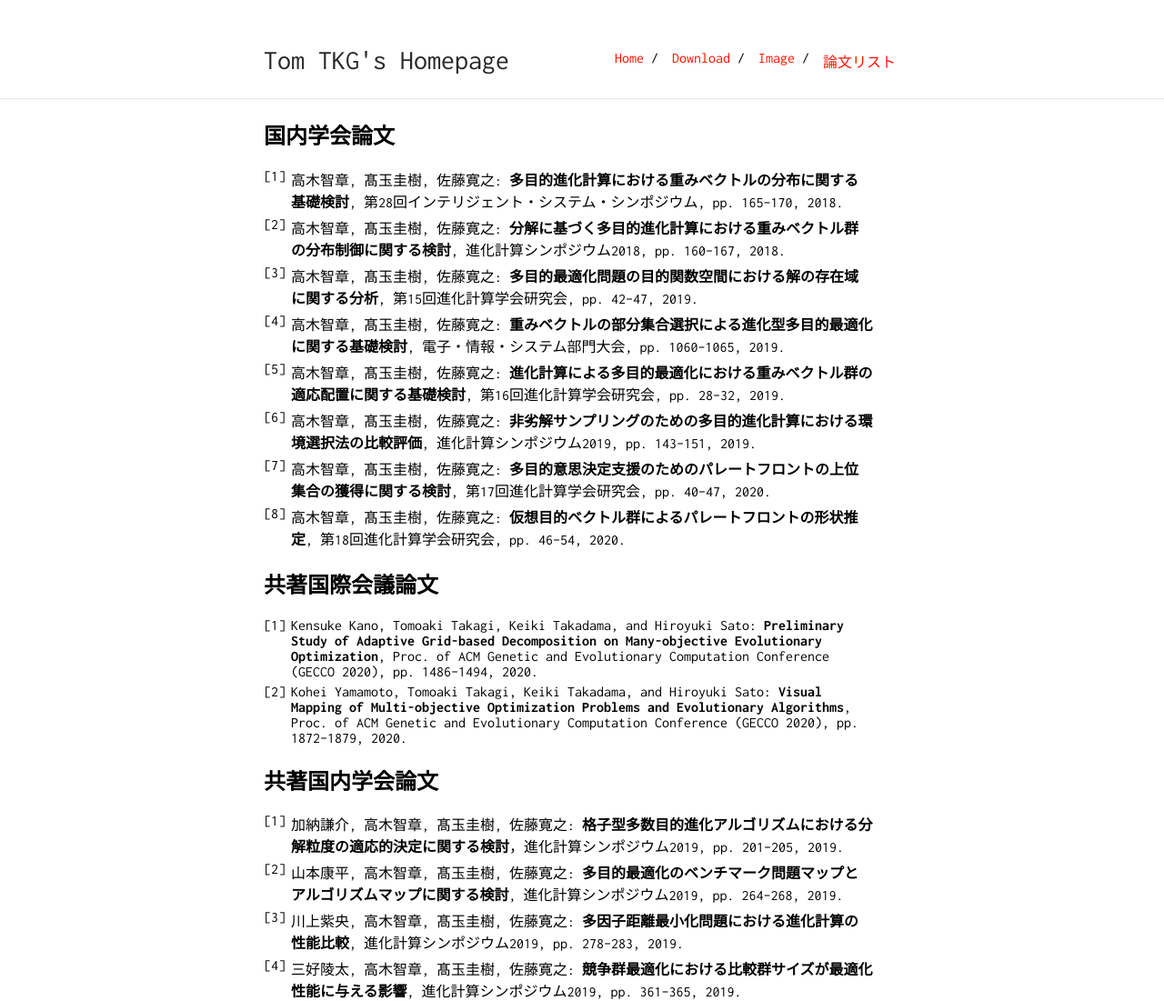
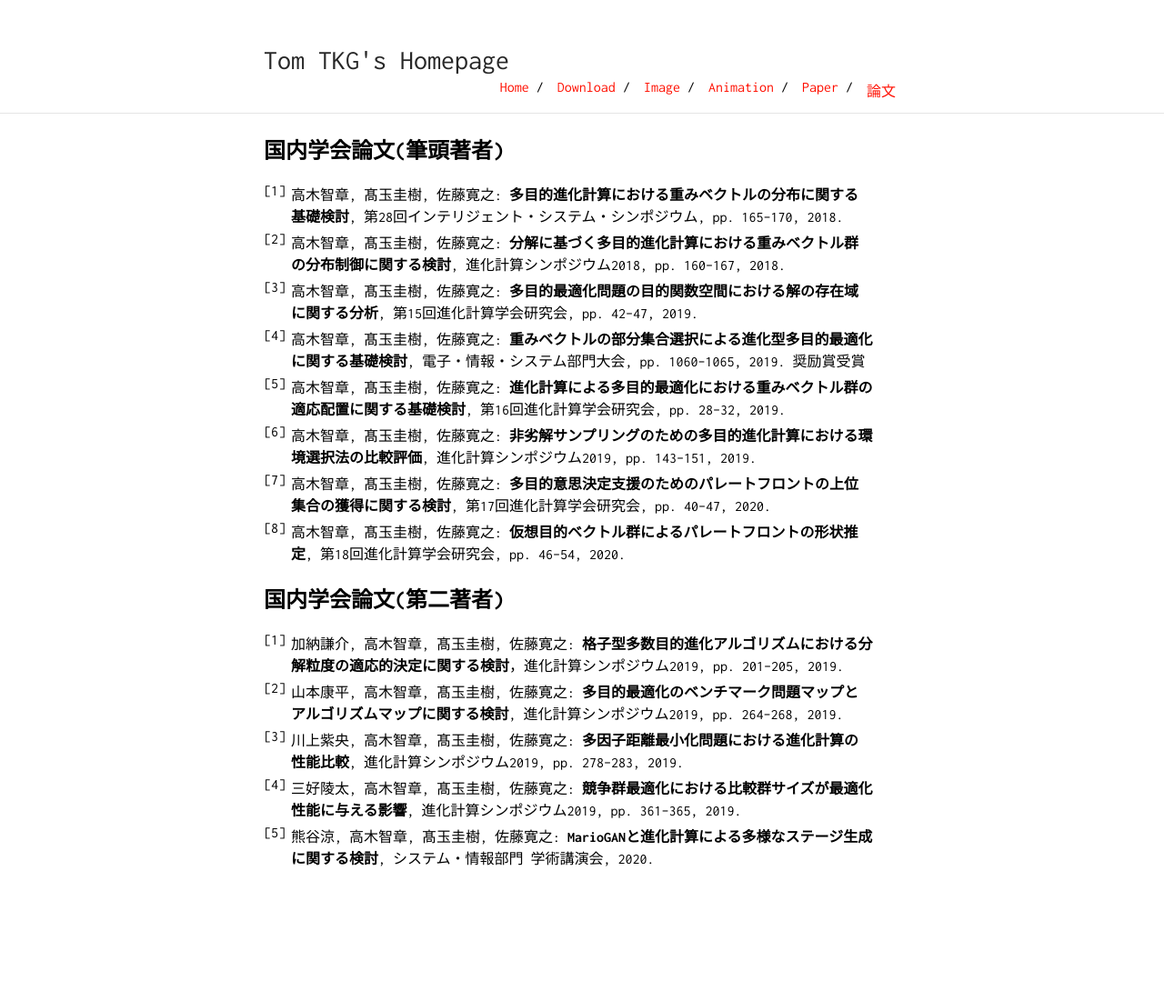
Before and after one commit to tomtkg/tomtkg.github.io, a Jekyll site: the page built from paperJP.md, in a window 1280 px wide. Shown: the whole page at 91% size. Built offline with Jekyll 4.4.1, drawn with Linux system fonts in a browser that asks for light colours; after the commit the page ends 955 px from its top, so only the background shows below that.

Commit message:
update HP

```diff
--- a/_config.yml
+++ b/_config.yml
@@ -4,7 +4,6 @@
 #baseurl: "./"
 
 markdown: kramdown
-#ins_logo: "./bits-logo.png"
 
 tracking_id: UA-170789008-1
 
@@ -27,5 +26,9 @@
    link: "download"
  - name: "Image"
    link: "image"
- - name: "論文リスト"
+ - name: "Animation"
+   link: "animation"
+ - name: "Paper"
+   link: "paper"
+ - name: "論文"
    link: "paperJP"
--- a/paperJP.md
+++ b/paperJP.md
@@ -3,22 +3,19 @@
 title: Tom TKG's Homepage
 ---
 
-## 国内学会論文
+## 国内学会論文(筆頭著者)
 1. 高木智章, 髙玉圭樹, 佐藤寛之: **多目的進化計算における重みベクトルの分布に関する基礎検討**,  第28回インテリジェント・システム・シンポジウム, pp. 165--170, 2018.
 1. 高木智章, 髙玉圭樹, 佐藤寛之: **分解に基づく多目的進化計算における重みベクトル群の分布制御に関する検討**, 進化計算シンポジウム2018, pp. 160--167, 2018.
 1. 高木智章, 髙玉圭樹, 佐藤寛之: **多目的最適化問題の目的関数空間における解の存在域に関する分析**, 第15回進化計算学会研究会, pp. 42--47, 2019.
-1. 高木智章, 髙玉圭樹, 佐藤寛之: **重みベクトルの部分集合選択による進化型多目的最適化に関する基礎検討**, 電子・情報・システム部門大会, pp. 1060--1065, 2019.
+1. 高木智章, 髙玉圭樹, 佐藤寛之: **重みベクトルの部分集合選択による進化型多目的最適化に関する基礎検討**, 電子・情報・システム部門大会, pp. 1060--1065, 2019. 奨励賞受賞
 1. 高木智章, 髙玉圭樹, 佐藤寛之: **進化計算による多目的最適化における重みベクトル群の適応配置に関する基礎検討**, 第16回進化計算学会研究会, pp. 28--32, 2019.
 1. 高木智章, 髙玉圭樹, 佐藤寛之: **非劣解サンプリングのための多目的進化計算における環境選択法の比較評価**, 進化計算シンポジウム2019, pp. 143--151, 2019.
 1. 高木智章, 髙玉圭樹, 佐藤寛之: **多目的意思決定支援のためのパレートフロントの上位集合の獲得に関する検討**, 第17回進化計算学会研究会, pp. 40--47, 2020.
 1. 高木智章, 髙玉圭樹, 佐藤寛之: **仮想目的ベクトル群によるパレートフロントの形状推定**, 第18回進化計算学会研究会, pp. 46--54, 2020.
 
-## 共著国際会議論文
-1. Kensuke Kano, Tomoaki Takagi, Keiki Takadama, and Hiroyuki Sato: **Preliminary Study of Adaptive Grid-based Decomposition on Many-objective Evolutionary Optimization**, Proc. of ACM Genetic and Evolutionary Computation Conference (GECCO 2020), pp. 1486--1494, 2020.
-1. Kohei Yamamoto, Tomoaki Takagi, Keiki Takadama, and Hiroyuki Sato: **Visual Mapping of Multi-objective Optimization Problems and Evolutionary Algorithms**, Proc. of ACM Genetic and Evolutionary Computation Conference (GECCO 2020), pp. 1872--1879, 2020.
-
-## 共著国内学会論文
+## 国内学会論文(第二著者)
 1. 加納謙介, 高木智章, 髙玉圭樹, 佐藤寛之: **格子型多数目的進化アルゴリズムにおける分解粒度の適応的決定に関する検討**，進化計算シンポジウム2019, pp. 201--205, 2019.
 1. 山本康平, 高木智章, 髙玉圭樹, 佐藤寛之: **多目的最適化のベンチマーク問題マップとアルゴリズムマップに関する検討**, 進化計算シンポジウム2019,  pp. 264--268, 2019.
 1. 川上紫央, 高木智章, 髙玉圭樹, 佐藤寛之: **多因子距離最小化問題における進化計算の性能比較**, 進化計算シンポジウム2019, pp. 278--283, 2019.
 1. 三好陵太, 高木智章, 髙玉圭樹, 佐藤寛之: **競争群最適化における比較群サイズが最適化性能に与える影響**, 進化計算シンポジウム2019, pp. 361--365, 2019.
+1. 熊谷涼, 高木智章, 髙玉圭樹, 佐藤寛之: **MarioGANと進化計算による多様なステージ生成に関する検討**, システム・情報部門 学術講演会, 2020.
```
Also changed, not shown: index.md (+0 -4 lines), paper.md (added, +14 -0 lines), README.md.
